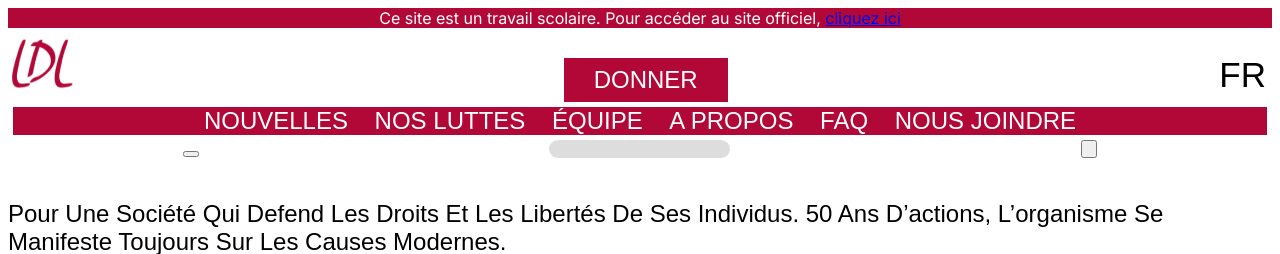
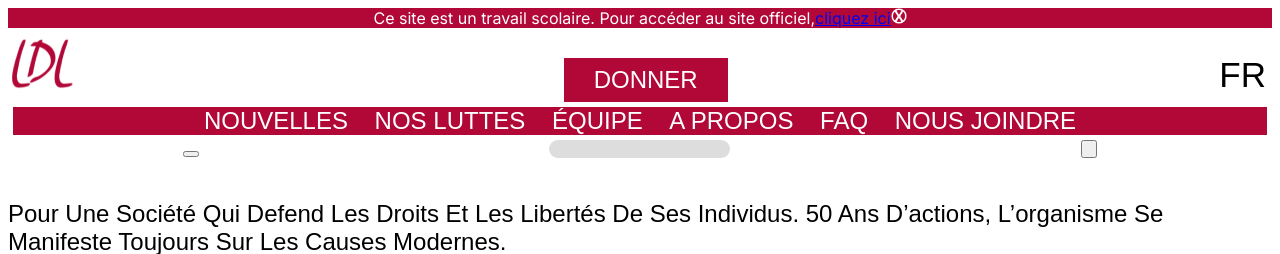
Before and after one commit to samesthumain/droits-et-libertes--la-cuisine, a PHP site: page / in a window 1280 px wide. Shown: the top 254 px of the page. Run offline with PHP 8.4, Linux system fonts and the light colour scheme; some web fonts are replaced.

Commit message:
ajustement banniere et ajout bouton x

```diff
--- a/index.html
+++ b/index.html
@@ -23,7 +23,10 @@
         Répertoire GitHub du projet: <a href="https://github.com/samesthumain/droits-et-libertes--la-cuisine">droits-et-libertes--la-cuisine</a>
     </p-->
 
-    <div class="banniere texte-banniere">Ce site est un travail scolaire. Pour accéder au site officiel, <a href="https://liguedesdroits.ca/">cliquez ici</a></div>
+    <div class="banniere texte-banniere">Ce site est un travail scolaire. Pour accéder au site officiel,
+      <a href="https://liguedesdroits.ca/">cliquez ici</a>
+      <img src="/sources/medias/image/bouton_x_banniere.png" alt="">
+    </div>
 
 
     <div class="full-header">
--- a/partials-scss/_banniere.scss
+++ b/partials-scss/_banniere.scss
@@ -5,6 +5,12 @@
     height: 20px;
     background-color: variables.$primary;
     text-align: center;
+    display: flex;
+    justify-content: center;
+
+    img{
+        height: 16px;
+    }
 }
 
 @media screen and (min-width: 834px) and (max-width:1439px) {
--- a/style.css
+++ b/style.css
@@ -4,6 +4,11 @@
   height: 20px;
   background-color: #B20838;
   text-align: center;
+  display: flex;
+  justify-content: center;
+}
+.banniere img {
+  height: 16px;
 }
 
 .bouton-langue {
```
Also changed, not shown: 1 other file.
